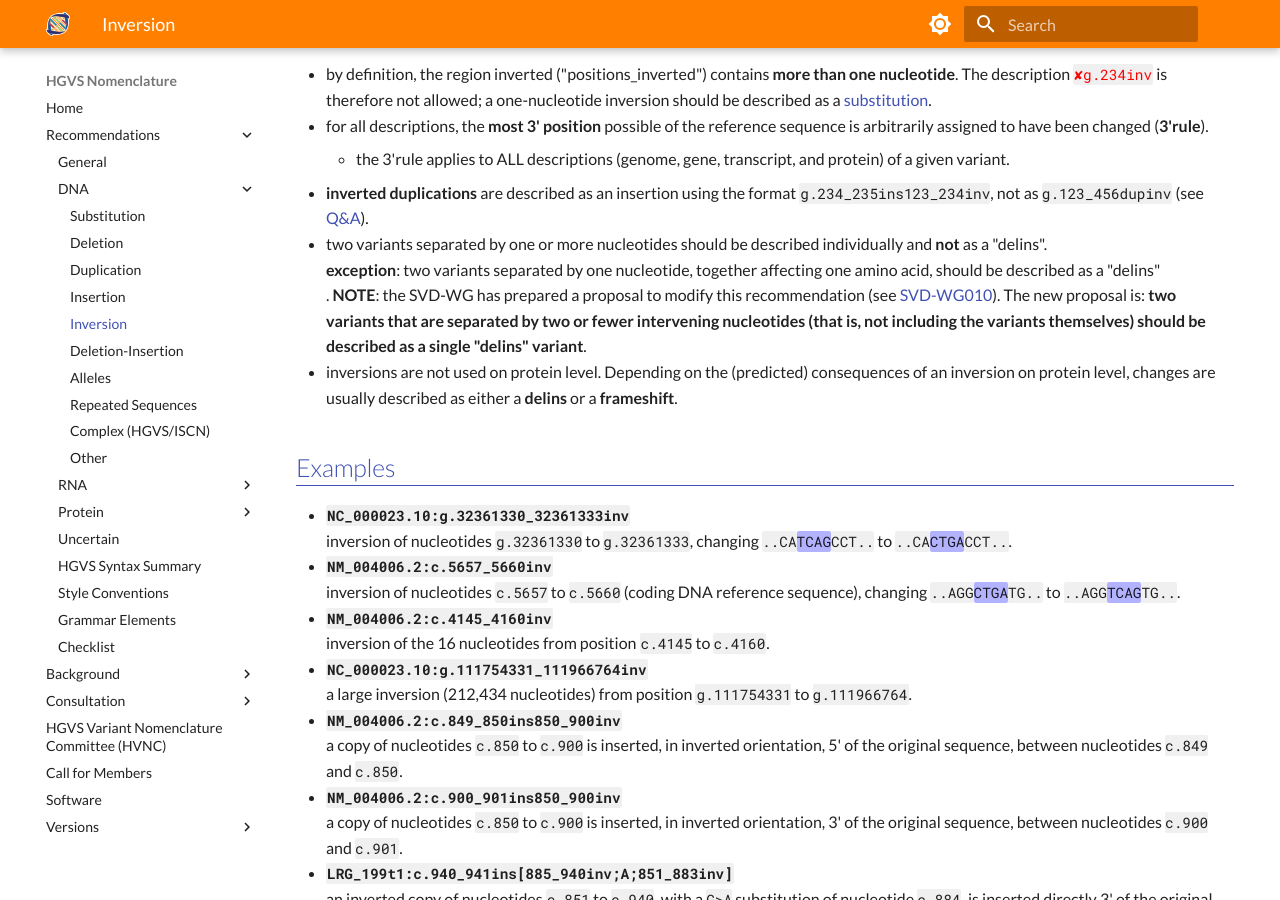
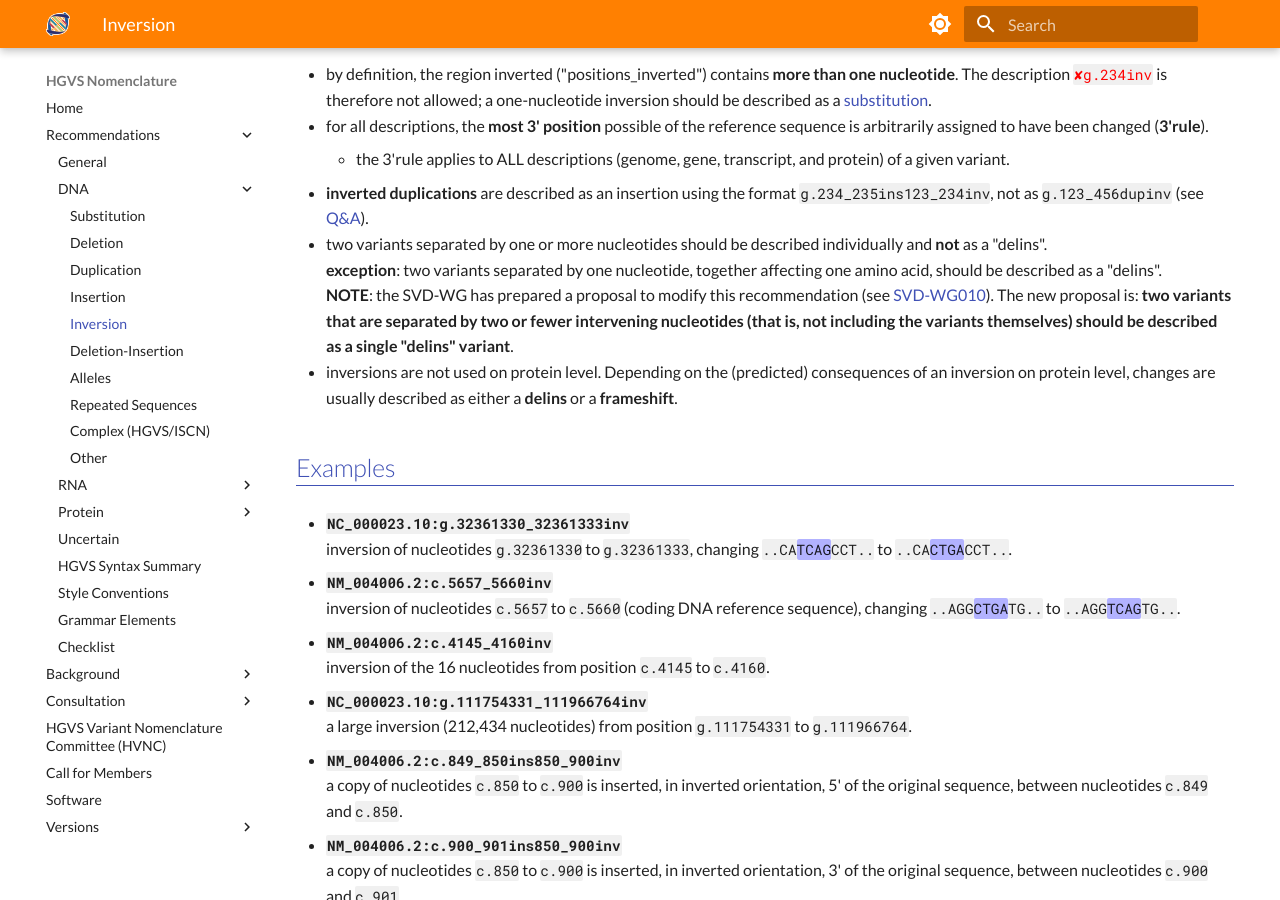
Before and after one commit to HGVSnomenclature/hgvs-nomenclature, an MkDocs documentation site: the page built from docs/recommendations/DNA/inversion.md, in a window 1280 px wide and 900 px high, scrolled down 469 px. Built offline with MkDocs 1.6.1 and Material for MkDocs 9.7.7, drawn with Linux system fonts in a browser that asks for light colours.

Commit message:
Added forgotten spacing in example listings.

```diff
--- a/docs/recommendations/DNA/inversion.md
+++ b/docs/recommendations/DNA/inversion.md
@@ -18,7 +18,7 @@ bin/pull-syntax -f docs/syntax.yaml dna.inv
     - the 3'rule applies to ALL descriptions (genome, gene, transcript, and protein) of a given variant.
 - **inverted duplications** are described as an insertion using the format `g.234_235ins123_234inv`, not as `g.123_456dupinv` (see [Q&A](#dupinv)).
 - two variants separated by one or more nucleotides should be described individually and **not** as a "delins".<br>
-  **exception**: two variants separated by one nucleotide, together affecting one amino acid, should be described as a "delins"<br>.
+  **exception**: two variants separated by one nucleotide, together affecting one amino acid, should be described as a "delins".<br>
   **NOTE**: the SVD-WG has prepared a proposal to modify this recommendation (see [SVD-WG010](../../consultation/SVD-WG010.md)).
   The new proposal is: **two variants that are separated by two or fewer intervening nucleotides (that is, not including the variants themselves) should be described as a single "delins" variant**.
 - inversions are not used on protein level.
@@ -28,18 +28,25 @@ bin/pull-syntax -f docs/syntax.yaml dna.inv
 
 - **`NC_000023.10:g.32361330_32361333inv`**<br>
   inversion of nucleotides `g.32361330` to `g.32361333`, changing `..CA`<code class="sub">TCAG</code>`CCT..` to `..CA`<code class="sub">CTGA</code>`CCT..`.
+
 - **`NM_004006.2:c.5657_5660inv`**<br>
   inversion of nucleotides `c.5657` to `c.5660` (coding DNA reference sequence), changing `..AGG`<code class="sub">CTGA</code>`TG..` to `..AGG`<code class="sub">TCAG</code>`TG..`.
+
 - **`NM_004006.2:c.4145_4160inv`**<br>
   inversion of the 16 nucleotides from position `c.4145` to `c.4160`.
+
 - **`NC_000023.10:g.111754331_111966764inv`**<br>
   a large inversion (212,434 nucleotides) from position `g.111754331` to `g.111966764`.
+
 - **`NM_004006.2:c.849_850ins850_900inv`**<br>
   a copy of nucleotides `c.850` to `c.900` is inserted, in inverted orientation, 5' of the original sequence, between nucleotides `c.849` and `c.850`.
+
 - **`NM_004006.2:c.900_901ins850_900inv`**<br>
   a copy of nucleotides `c.850` to `c.900` is inserted, in inverted orientation, 3' of the original sequence, between nucleotides `c.900` and `c.901`.
+
 - **`LRG_199t1:c.940_941ins[885_940inv;A;851_883inv]`**<br>
   an inverted copy of nucleotides `c.851` to `c.940`, with a `G>A` substitution of nucleotide `c.884`, is inserted directly 3' of the original sequence.
+
 - **`NM_004006.2:c.940_941ins[903_940inv;851_885inv]`**<br>
   an inverted copy of nucleotides `c.851` to `c.940`, with a deletion from nucleotides `c.886` to `c.902`, is inserted directly 3' of the original sequence.
 
```
Also changed, not shown: docs/recommendations/DNA/delins.md (+9 -0 lines).
